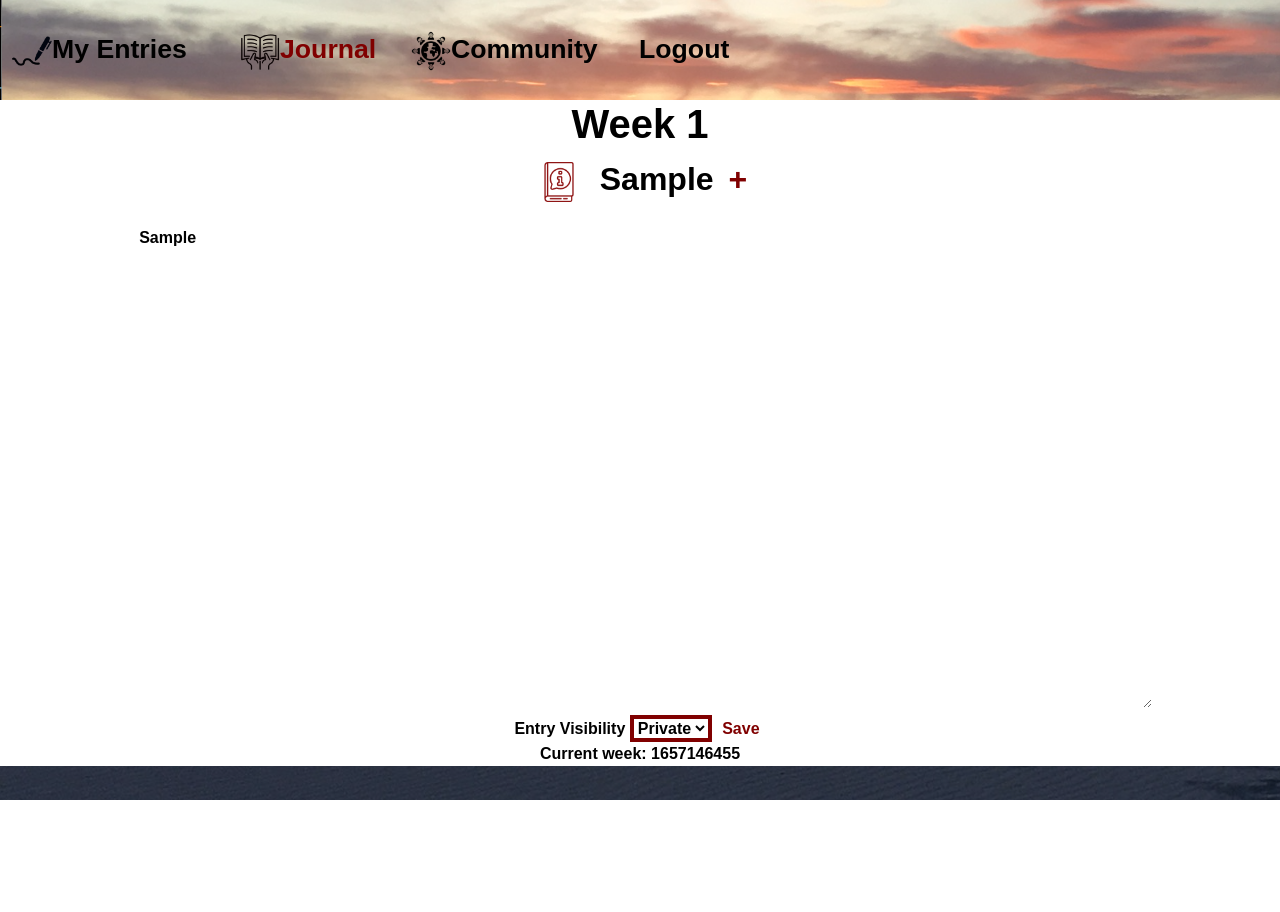
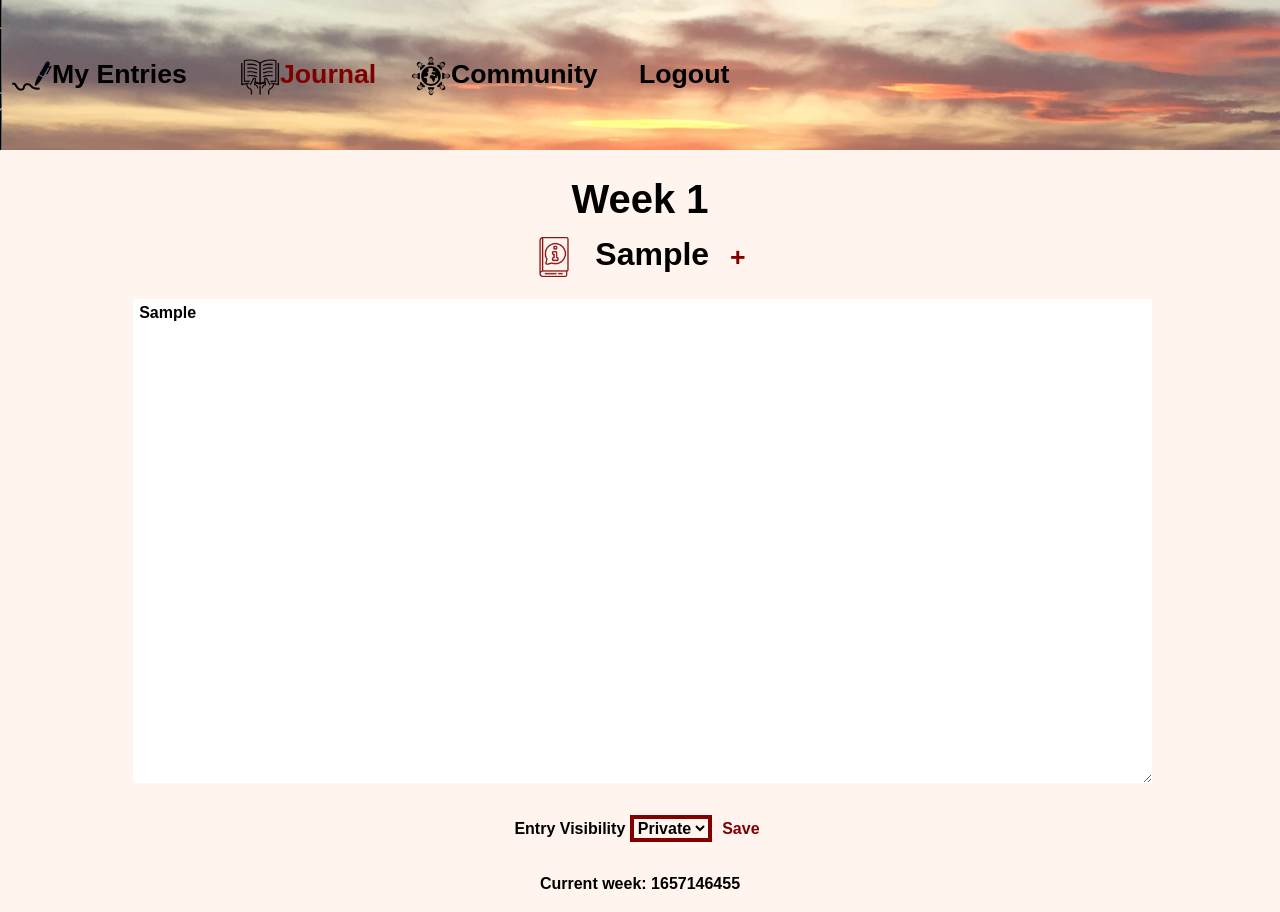
Before and after one commit to mbudd101288/HB_Journal_Project, a Flask app: page /update-prompt-entry/1 in a window 1280 px wide. Before the commit the page ends 800 px from the top, so only its background shows below. Run offline with Flask 2, Linux system fonts and the light colour scheme; the visitor is signed in with stand-in values (Sample User, id 1); tables that the repository leaves empty hold one stand-in row (values such as "Sample post").

Commit message:
styling updates

```diff
--- a/static/style.css
+++ b/static/style.css
@@ -1,6 +1,6 @@
-html {
+/* html {
     background-color: black;
-}
+} */
 
 /* Navbar CSS */
 
@@ -17,34 +17,37 @@
 
 .navbar {
   background-image: url(/static/images/sky.png);
-  height: 100px;
+  height: 150px;
   background-repeat: no-repeat;
   background-size: cover;
   color: black;
   font-family: marker felt, fantasy;
   font-weight: bold;
   font-size: 20pt;
+  margin-bottom: 25px;
 }
 #home_button_bar {
   background-color: black;
 }
   /* img CSS */
 
-  #icon_calendar {
+#icon_calendar {
   width: 70px;
   height: 70px;
   justify-content: center;
-  }
+}
 
 icon {
   width: 70px;
   height: 80px;;
-  }
+}
 
 #home_img{
-  width: 100vw;
-  height: 100vh;
-  background-repeat: no-repeat;
+  width: 50%;
+  position: absolute;
+  top: 50%;
+  left: 50%;
+  transform: translate(-50%, -50%);
 
 }
 
@@ -60,6 +63,26 @@
 
 /* text CSS */
 
+.centered {
+  position: absolute;
+  top: 92%;
+  left: 50%;
+  transform: translate(-50%, -50%);
+}
+
+#entry {
+  background-color: #FFF5EE;
+}
+.flash-msg {
+  position: absolute;
+  top: 5%;
+  font-size: 15pt;
+  left: 50%;
+  transform: translate(-50%, -50%);
+  font-family: 'Fredericka the Great', cursive;
+  color: #FFF5EE;
+}
+
 h1, h2, p, #entry {
   color: black;
   font-weight: bolder;
@@ -67,9 +90,14 @@
   text-align: center;
 }
 
-#login_title, #login_title_1, .flash-msg{
+textarea {
+  margin-bottom: 25px;
+  background-color: white;
+}
+
+#login_title, #login_title_1 {
 font-family: 'Fredericka the Great', cursive;
-color: white;
+color: #FFF5EE;
 }
 
 form, h3, #journal_entry {
@@ -98,17 +126,18 @@
 }
 
 #entry_visibility {
-  background-color: white;
+  background-color: #FFF5EE;
   border: solid 4px maroon;
   font-weight: bold;
   color: black;
   font-family: marker felt, fantasy;
+  margin-bottom: 30px;
 }
 
 /* button CSS */
 
 #source_button{
-  background-color: white;
+  background-color: #FFF5EE;
   border: none;
   font-weight: bold;
   color: maroon;
@@ -116,7 +145,7 @@
 }
 
 .modal-content{
-  background-color:white;
+  background-color: white;
   border: none;
   color: black;
   font-family: marker felt, fantasy;
@@ -128,15 +157,16 @@
   font-family: marker felt, fantasy;
 }
 #bonus_text_button {
-    background-color: white;
+    background-color: #FFF5EE;
     border: none;
     font-weight: bold;
     color: maroon;
+    font-size: 20pt;
     font-family: marker felt, fantasy;
 }
 
 button {
-  background-color: white;
+  background-color: #FFF5EE;
   border: none;
   font-weight: bold;
   color: maroon;
@@ -146,8 +176,8 @@
 
 /* collasible button CSS */
 .collapsible {
-    background-color: coral;
-    color: white;
+    background-color: black;
+    color: #FFF5EE;
     cursor: pointer;
     padding: 18px;
     width: 100%;
@@ -162,5 +192,5 @@
     padding: 0 18px;
     display: none;
     overflow: scroll;
-    background-color: #f1f1f1;
+    background-color: #FFF5EE;
   }
--- a/templates/base.html
+++ b/templates/base.html
@@ -1,5 +1,6 @@
 <!doctype html>
-<html lang="en" style="background-image: url(/static/images/desert.png)">
+<!-- <html lang="en" style="background-image: url(/static/images/desert.png)"> -->
+<html lang="en">
     <head>
         <meta charset="UTF-8">
         <meta http-equiv="X-UA-Compatible" content="IE=edge">
@@ -15,8 +16,9 @@
 
     </head>
 
-
+{% block body %}
     <body>
+{% endblock %}
         <nav class="navbar">
             <div class="container-fluid">
                 <div class="row">
--- a/templates/my-journal.html
+++ b/templates/my-journal.html
@@ -1,6 +1,10 @@
 {% extends 'base.html' %}
 
 {% block title %} {{user.fname}}'s Journal {% endblock %}
+
+{% block body %}
+    <body style="background-color:#FFF5EE">
+{% endblock %}
 
 {% block nav %}
     <div class="col-4">
@@ -26,7 +30,7 @@
         {% if prompt.book %}
 
         <button id="source_button" type="button" class="btn btn-primary" data-bs-placement="top" data-bs-toggle="tooltip" title="{{prompt.book}}">
-       <span><img src="/static/images/book_info_icon.png" title="{{prompt.book}}" alt="tooltip img" width=40px height=40px></span>
+            <span><img src="/static/images/book_info_icon.png" alt="tooltip img" width=40px height=40px></span>
         </button>
 
         {% endif %}
@@ -37,7 +41,7 @@
     <span>
         {% if prompt.bonus_text %}
 
-    <button id="bonus_text_button" type="button"> + </button>
+         <button id="bonus_text_button" type="button" class="btn btn-primary" data-bs-placement="bottom" data-bs-toggle="tooltip" title="Additional Prompt Info"> + </button>
 
 
         {% endif %}
--- a/templates/shared-user-page.html
+++ b/templates/shared-user-page.html
@@ -1,6 +1,11 @@
 {% extends 'base.html' %}
 
 {% block title %} {{user.fname}}'s Journal Entries {% endblock %}
+
+{% block body %}
+    <body style="background-color: #FFF5EE">
+{% endblock %}
+
 
 {% block nav %}
     <div class="col-4">
--- a/templates/user-page.html
+++ b/templates/user-page.html
@@ -18,6 +18,10 @@
 
 {% block title %} {{user.fname}}'s Entries {% endblock %}
 
+{% block body %}
+    <body style="background-color: #FFF5EE">
+{% endblock %}
+
 {% block content %}
 <div class="container"></div>
 
```
Also changed, not shown: templates/community.html (+18 -11 lines), templates/homepage.html (+4 -4 lines), static/images/balatón.JPG (deleted), static/images/canyon.JPG (deleted), static/images/journal_icon.png (added), static/images/mind.png, static/images/tree_woman.jpg (deleted), 1 other file. Lines whose indentation alone changed are shown as unchanged.
